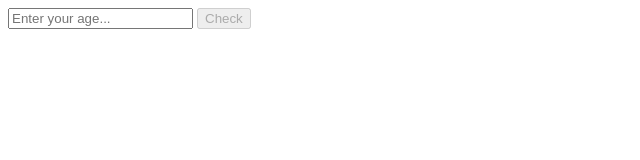
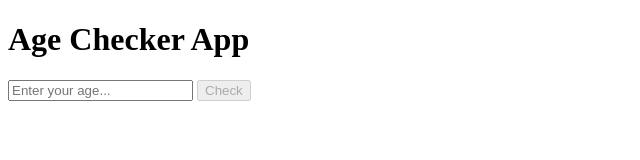
Before and after one commit to valcode28/age-checker, a website: page app/src/index.html in a window 1280 px wide. Shown: the whole page, without its empty margins (0-640 px from the left). Drawn offline with Linux system fonts and the light colour scheme.

Commit message:
added a h1 tag

```diff
--- a/app/src/index.html
+++ b/app/src/index.html
@@ -8,6 +8,7 @@
 </head>
 
 <body>
+    <h1>Age Checker App</h1>
     <input type="number" placeholder="Enter your age..." id="ageInput">
     <button id="checkBtn" disabled>Check</button>
     <div>
```
